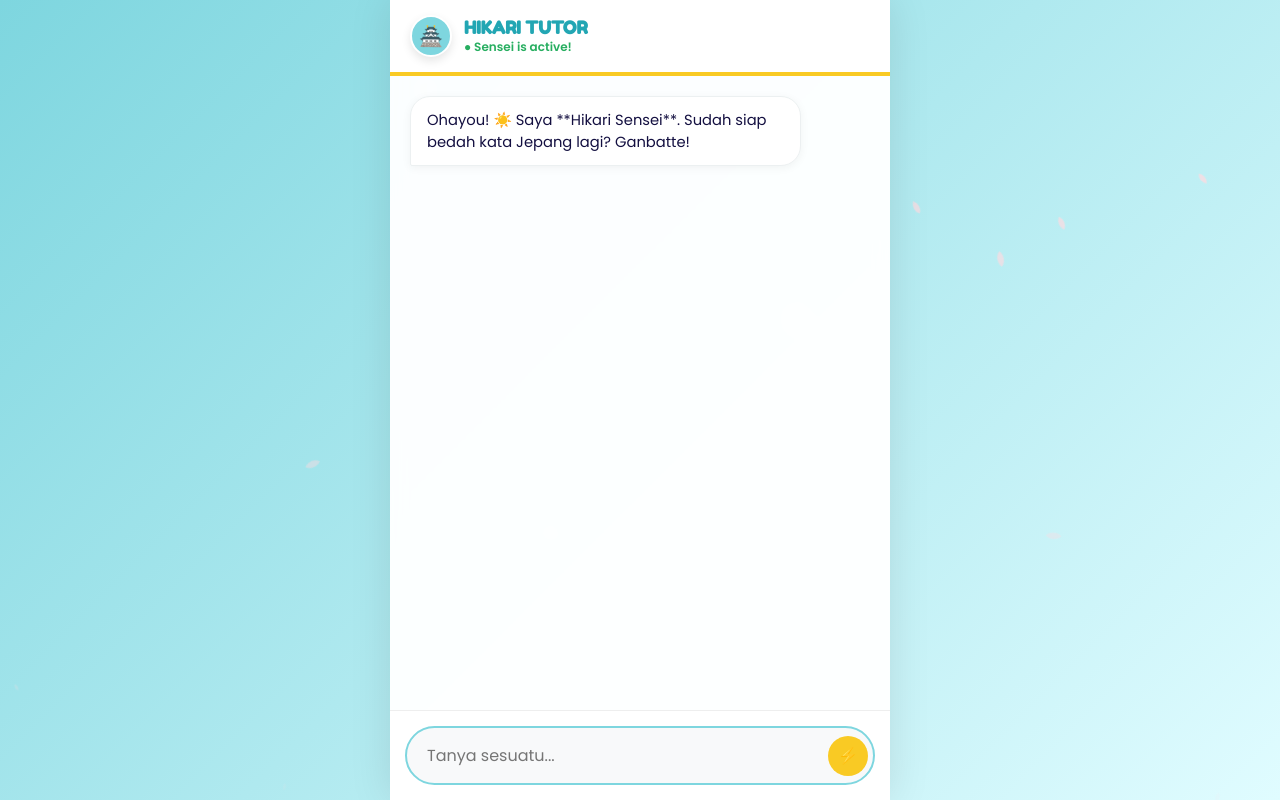
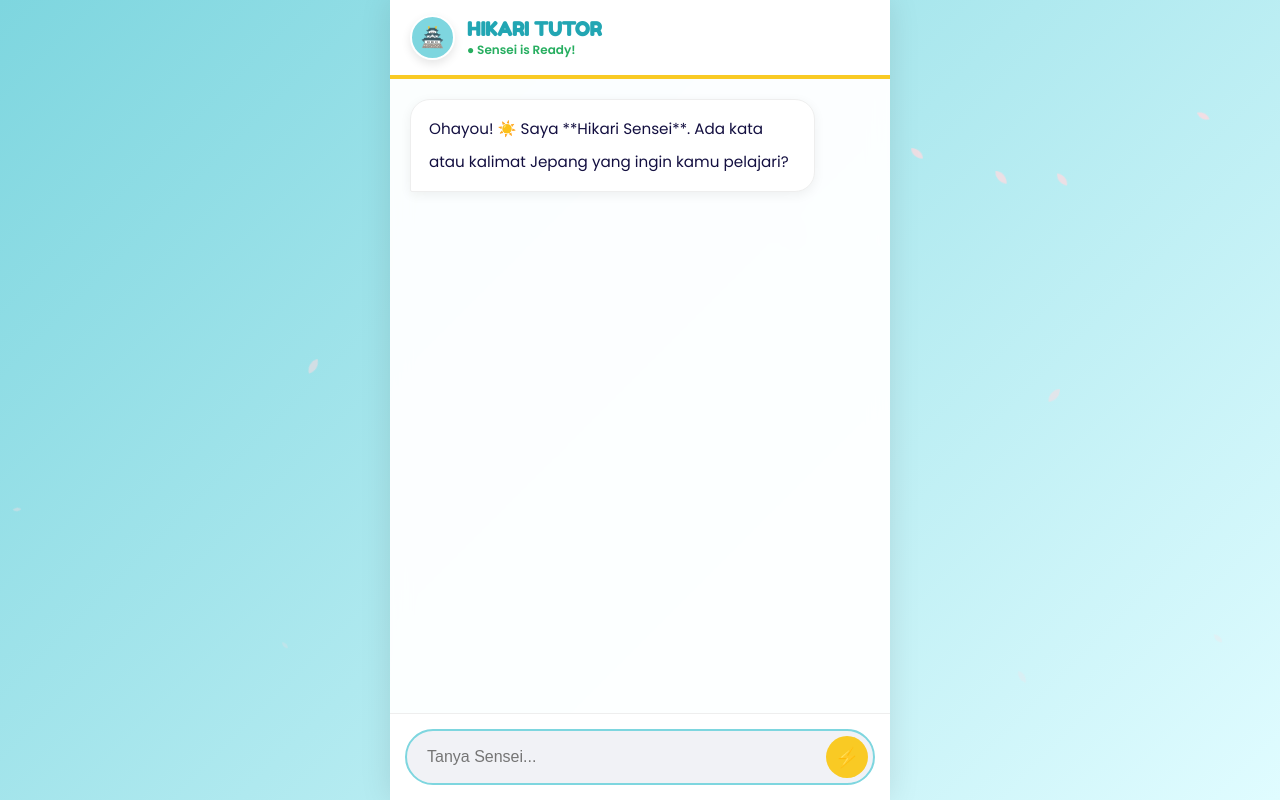
Before and after one commit to zevilents/sensei-chat, a website: page index.html in a window 1280 px wide. Drawn offline with nearby package versions, Linux system fonts and the light colour scheme.

Commit message:
Refactor HTML structure and styles for clarity

```diff
--- a/index.html
+++ b/index.html
@@ -3,16 +3,13 @@
 <head>
     <meta charset="UTF-8">
     <meta name="viewport" content="width=device-width, initial-scale=1.0, maximum-scale=1.0, user-scalable=no, viewport-fit=cover">
-    <title>HikariTutor - Summer Anime Edition</title>
+    <title>HikariTutor - Summer Anime</title>
     <link href="https://fonts.googleapis.com/css2?family=Fredoka+One&family=Noto+Sans+JP:wght@400;700&family=Poppins:wght@400;600&display=swap" rel="stylesheet">
     <script src="https://cdn.jsdelivr.net/npm/marked/marked.min.js"></script>
     <style>
         :root {
-            --sky-blue: #7ed6df;
-            --deep-blue: #22a6b3;
-            --sun-yellow: #f9ca24;
-            --cloud-white: rgba(255, 255, 255, 0.95);
-            --text-dark: #130f40;
+            --sky: #7ed6df; --deep: #22a6b3; --sun: #f9ca24;
+            --cloud: rgba(255, 255, 255, 0.96); --dark: #130f40;
         }
 
         * { box-sizing: border-box; -webkit-tap-highlight-color: transparent; }
@@ -20,250 +17,132 @@
         body {
             font-family: 'Poppins', 'Noto Sans JP', sans-serif;
             background: linear-gradient(135deg, #7ed6df 0%, #e0fcff 100%);
-            margin: 0;
-            display: flex;
-            justify-content: center;
-            /* Menggunakan dvh agar akurat di mobile browser */
-            height: 100vh;
-            height: 100dvh;
-            overflow: hidden;
+            margin: 0; display: flex; justify-content: center;
+            height: 100dvh; overflow: hidden;
         }
 
-        /* --- ANIMASI SAKURA --- */
-        .sakura-container {
-            position: fixed;
-            top: 0; left: 0; width: 100%; height: 100%;
-            pointer-events: none; z-index: 1;
-        }
-        .petal {
-            position: absolute; background-color: #ffdae0;
-            border-radius: 150% 0 150% 0; animation: fall linear infinite;
-        }
-        @keyframes fall {
-            0% { transform: translateY(-10vh) rotate(0deg); opacity: 1; }
-            100% { transform: translateY(110vh) rotate(360deg); opacity: 0; }
-        }
+        /* Sakura Animation */
+        .sakura-bg { position: fixed; top: 0; left: 0; width: 100%; height: 100%; pointer-events: none; z-index: 1; }
+        .petal { position: absolute; background: #ffdae0; border-radius: 150% 0 150% 0; animation: fall linear infinite; }
+        @keyframes fall { 0% { transform: translateY(-10vh) rotate(0deg); opacity: 1; } 100% { transform: translateY(110vh) rotate(360deg); opacity: 0; } }
 
-        /* --- CONTAINER UTAMA --- */
-        .app-container {
-            width: 100%;
-            max-width: 500px;
-            display: flex;
-            flex-direction: column; /* Menyusun ke bawah secara urut */
-            z-index: 2;
-            background: var(--cloud-white);
-            backdrop-filter: blur(8px);
-            box-shadow: 0 0 40px rgba(0,0,0,0.1);
-            position: relative;
-            height: 100%; /* Mengikuti tinggi body */
+        .app {
+            width: 100%; max-width: 500px; display: flex; flex-direction: column;
+            z-index: 2; background: var(--cloud); backdrop-filter: blur(10px);
+            box-shadow: 0 0 30px rgba(0,0,0,0.1); height: 100%;
         }
 
         header {
-            padding: 15px 20px;
-            background: white;
-            display: flex;
-            align-items: center;
-            gap: 12px;
-            border-bottom: 4px solid var(--sun-yellow);
-            flex-shrink: 0; /* Header tidak boleh menyusut */
+            padding: 15px 20px; background: white; display: flex; align-items: center; gap: 12px;
+            border-bottom: 4px solid var(--sun); flex-shrink: 0;
         }
 
-        .avatar {
-            width: 42px; height: 42px;
-            background: var(--sky-blue);
-            border-radius: 50%;
-            display: flex; align-items: center; justify-content: center;
-            font-size: 1.2rem; border: 2px solid white;
-            box-shadow: 0 4px 10px rgba(0,0,0,0.1);
-        }
+        .avatar { width: 45px; height: 45px; background: var(--sky); border-radius: 50%; display: flex; align-items: center; justify-content: center; font-size: 1.2rem; border: 2px solid white; box-shadow: 0 4px 10px rgba(0,0,0,0.1); }
 
-        .status-info h1 {
-            font-family: 'Fredoka One', cursive;
-            font-size: 1.1rem; margin: 0; color: var(--deep-blue);
-        }
+        #chat-window { flex: 1; padding: 20px; overflow-y: auto; display: flex; flex-direction: column; gap: 15px; }
 
-        /* --- CHAT WINDOW --- */
-        #chat-window {
-            flex: 1; /* Mengambil sisa ruang tengah */
-            padding: 20px;
-            overflow-y: auto;
-            display: flex;
-            flex-direction: column;
-            gap: 15px;
-            background: rgba(255,255,255,0.3);
-        }
+        /* RUBY STYLE (Romaji di Atas) */
+        ruby { ruby-position: over; ruby-align: center; }
+        rt { font-size: 0.65rem; color: var(--deep); font-weight: 700; font-family: 'Poppins', sans-serif; padding-bottom: 1px; }
 
         .bubble {
-            max-width: 85%;
-            padding: 12px 16px;
-            border-radius: 20px;
-            font-size: 0.92rem;
-            line-height: 1.5;
-            animation: popIn 0.3s cubic-bezier(0.175, 0.885, 0.32, 1.1);
-            box-shadow: 0 2px 10px rgba(0,0,0,0.05);
+            max-width: 88%; padding: 12px 18px; border-radius: 20px; font-size: 0.95rem;
+            line-height: 2.2 !important; /* Memberi ruang untuk teks di atas */
+            animation: pop 0.3s cubic-bezier(0.175, 0.885, 0.32, 1.1);
+            box-shadow: 0 3px 12px rgba(0,0,0,0.06);
         }
+        @keyframes pop { from { opacity: 0; transform: scale(0.9) translateY(10px); } to { opacity: 1; transform: scale(1) translateY(0); } }
 
-        @keyframes popIn {
-            from { opacity: 0; transform: scale(0.9) translateY(10px); }
-            to { opacity: 1; transform: scale(1) translateY(0); }
-        }
+        .sensei { align-self: flex-start; background: white; color: var(--dark); border-bottom-left-radius: 2px; border: 1px solid #eee; }
+        .user { align-self: flex-end; background: var(--sky); color: white; border-bottom-right-radius: 2px; font-weight: 500; }
 
-        .sensei {
-            align-self: flex-start;
-            background: white;
-            color: var(--text-dark);
-            border-bottom-left-radius: 2px;
-            border: 1px solid #ecf0f1;
-        }
+        .bubble h3 { color: var(--deep); margin: 10px 0 5px; font-size: 1.1rem; font-family: 'Fredoka One'; border-left: 4px solid var(--sun); padding-left: 10px; }
 
-        .user {
-            align-self: flex-end;
-            background: var(--sky-blue);
-            color: white;
-            border-bottom-right-radius: 2px;
-        }
-
-        /* --- LOADING SHURIKEN --- */
-        .loading-bubble {
-            align-self: flex-start;
-            background: white;
-            padding: 10px 15px;
-            border-radius: 15px;
-            display: none;
-            align-items: center;
-            gap: 10px;
-            border: 2px solid var(--sun-yellow);
-        }
-        .shuriken {
-            width: 24px; height: 24px;
-            background: var(--sun-yellow);
-            clip-path: polygon(50% 0%, 61% 35%, 98% 35%, 68% 57%, 79% 91%, 50% 70%, 21% 91%, 32% 57%, 2% 35%, 39% 35%);
-            animation: spin 0.8s linear infinite;
-        }
+        /* Loading */
+        #loading { align-self: flex-start; background: white; padding: 10px 15px; border-radius: 15px; display: none; align-items: center; gap: 10px; border: 2px solid var(--sun); margin-bottom: 10px; }
+        .shuriken { width: 25px; height: 25px; background: var(--sun); clip-path: polygon(50% 0%, 61% 35%, 98% 35%, 68% 57%, 79% 91%, 50% 70%, 21% 91%, 32% 57%, 2% 35%, 39% 35%); animation: spin 0.8s linear infinite; }
         @keyframes spin { to { transform: rotate(360deg); } }
 
-        /* --- INPUT AREA (FIXED BOTTOM) --- */
-        .bottom-bar {
-            padding: 15px;
-            background: white;
-            border-top: 1px solid #eee;
-            flex-shrink: 0; /* Area input tidak boleh menyusut */
-            /* Mengatasi area aman iPhone (notch bawah) */
-            padding-bottom: calc(15px + env(safe-area-inset-bottom));
-        }
-
-        .input-container {
-            background: #f8f9fa;
-            padding: 5px;
-            border-radius: 30px;
-            display: flex;
-            align-items: center;
-            border: 2px solid var(--sky-blue);
-            transition: 0.3s;
-        }
-
-        .input-container:focus-within {
-            border-color: var(--deep-blue);
-            background: white;
-        }
-
-        input {
-            flex: 1; border: none; padding: 10px 15px;
-            outline: none; font-size: 1rem; font-family: inherit;
-            background: transparent;
-        }
-
-        button {
-            background: var(--sun-yellow);
-            color: white; border: none;
-            width: 40px; height: 40px;
-            border-radius: 50%;
-            cursor: pointer;
-            display: flex; align-items: center; justify-content: center;
-            font-size: 1rem;
-            flex-shrink: 0;
-        }
-
-        /* MARKDOWN STYLING */
-        .bubble h3 { color: var(--deep-blue); margin: 8px 0 4px; font-size: 1rem; }
-        .bubble hr { border: 1px dashed #eee; margin: 8px 0; }
+        .input-bar { padding: 15px; background: white; border-top: 1px solid #eee; flex-shrink: 0; padding-bottom: calc(15px + env(safe-area-inset-bottom)); }
+        .input-group { background: #f1f2f6; border-radius: 30px; display: flex; align-items: center; border: 2px solid var(--sky); padding: 5px; }
+        input { flex: 1; border: none; padding: 10px 15px; outline: none; font-size: 1rem; background: transparent; }
+        button { background: var(--sun); color: white; border: none; width: 42px; height: 42px; border-radius: 50%; cursor: pointer; font-size: 1.2rem; }
     </style>
 </head>
 <body>
 
-<div class="sakura-container" id="sakura"></div>
+<div class="sakura-bg" id="sakura"></div>
 
-<div class="app-container">
+<div class="app">
     <header>
         <div class="avatar">🏯</div>
-        <div class="status-info">
-            <h1>HIKARI TUTOR</h1>
-            <p style="color: #27ae60; font-weight: bold; font-size: 0.75rem; margin:0;">● Sensei is active!</p>
+        <div>
+            <h1 style="font-family:'Fredoka One'; font-size:1.2rem; margin:0; color:var(--deep);">HIKARI TUTOR</h1>
+            <p style="color:#27ae60; font-size:0.75rem; margin:0; font-weight:bold;">● Sensei is Ready!</p>
         </div>
     </header>
 
     <div id="chat-window">
-        <div class="bubble sensei">
-            Ohayou! ☀️ Saya **Hikari Sensei**. Sudah siap bedah kata Jepang lagi? Ganbatte!
-        </div>
-
-        <div id="loading" class="loading-bubble">
-            <div class="shuriken"></div>
-            <span style="font-size: 0.85rem; font-weight: bold; color: var(--deep-blue);">Sensei thinking...</span>
-        </div>
+        <div class="bubble sensei">Ohayou! ☀️ Saya **Hikari Sensei**. Ada kata atau kalimat Jepang yang ingin kamu pelajari?</div>
     </div>
 
-    <div class="bottom-bar">
-        <div class="input-container">
-            <input type="text" id="userInput" placeholder="Tanya sesuatu..." autocomplete="off" onkeypress="if(event.key==='Enter') sendMessage()">
+    <div id="loading">
+        <div class="shuriken"></div>
+        <span style="font-size:0.85rem; font-weight:bold; color:var(--deep);">Sensei is thinking...</span>
+    </div>
+
+    <div class="input-bar">
+        <div class="input-group">
+            <input type="text" id="userInput" placeholder="Tanya Sensei..." autocomplete="off" onkeypress="if(event.key==='Enter') sendMessage()">
             <button onclick="sendMessage()">⚡</button>
         </div>
     </div>
 </div>
 
 <script>
-    // Sakura petals animation
-    const sakuraContainer = document.getElementById('sakura');
+    // Sakura petals
+    const sakura = document.getElementById('sakura');
     for (let i = 0; i < 15; i++) {
-        const petal = document.createElement('div');
-        petal.className = 'petal';
-        petal.style.left = Math.random() * 100 + 'vw';
-        petal.style.width = Math.random() * 8 + 5 + 'px';
-        petal.style.height = petal.style.width;
-        petal.style.animationDuration = Math.random() * 3 + 3 + 's';
-        petal.style.animationDelay = Math.random() * 5 + 's';
-        sakuraContainer.appendChild(petal);
+        const p = document.createElement('div');
+        p.className = 'petal';
+        p.style.left = Math.random() * 100 + 'vw';
+        p.style.width = p.style.height = Math.random() * 8 + 6 + 'px';
+        p.style.animationDuration = Math.random() * 3 + 4 + 's';
+        p.style.animationDelay = Math.random() * 5 + 's';
+        sakura.appendChild(p);
     }
 
     async function sendMessage() {
         const input = document.getElementById('userInput');
-        const chatWindow = document.getElementById('chat-window');
-        const loading = document.getElementById('loading');
+        const chat = document.getElementById('chat-window');
+        const load = document.getElementById('loading');
         const text = input.value.trim();
+        if(!text) return;
 
-        if (!text) return;
-
-        chatWindow.innerHTML += `<div class="bubble user">${text}</div>`;
+        chat.innerHTML += `<div class="bubble user">${text}</div>`;
         input.value = '';
-        chatWindow.appendChild(loading);
-        loading.style.display = 'flex';
-        chatWindow.scrollTop = chatWindow.scrollHeight;
+        chat.appendChild(load);
+        load.style.display = 'flex';
+        chat.scrollTop = chat.scrollHeight;
 
         try {
-            const response = await fetch("/api/chat", {
+            const res = await fetch("/api/chat", {
                 method: "POST",
                 headers: { "Content-Type": "application/json" },
                 body: JSON.stringify({ message: text })
             });
-            const data = await response.json();
+            const data = await res.json();
 
-            loading.style.display = 'none';
-            chatWindow.innerHTML += `<div class="bubble sensei">${marked.parse(data.reply)}</div>`;
+            // MAGIC: Ganti format [romaji] menjadi tag Ruby
+            const rubyConverted = data.reply.replace(/(\S+)\[([^\]]+)\]/g, '<ruby>$1<rt>$2</rt></ruby>');
+
+            load.style.display = 'none';
+            chat.innerHTML += `<div class="bubble sensei">${marked.parse(rubyConverted)}</div>`;
         } catch (e) {
-            loading.style.display = 'none';
-            chatWindow.innerHTML += `<div class="bubble sensei">Gomen! Koneksi terputus. 🌸</div>`;
+            load.style.display = 'none';
+            chat.innerHTML += `<div class="bubble sensei">Gomen, koneksi terputus! 🌸</div>`;
         }
-        chatWindow.scrollTop = chatWindow.scrollHeight;
+        chat.scrollTop = chat.scrollHeight;
     }
 </script>
 
```
